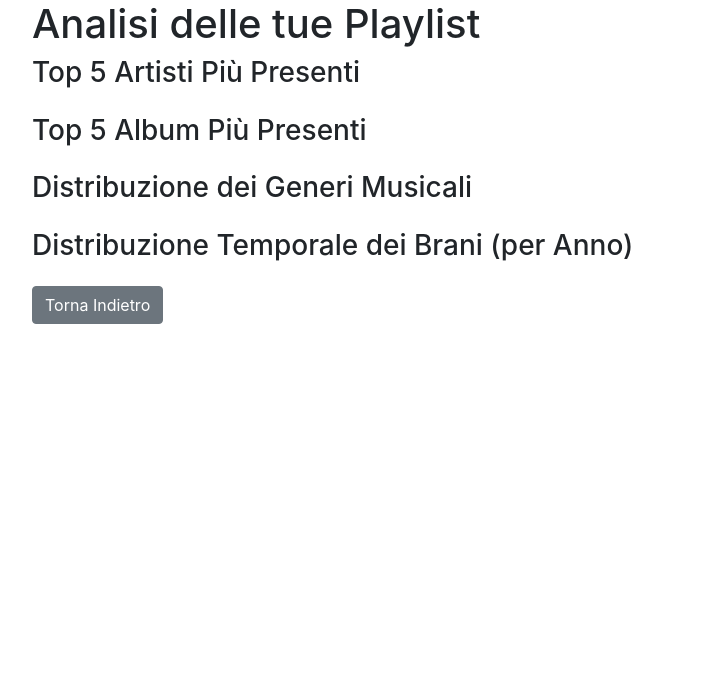
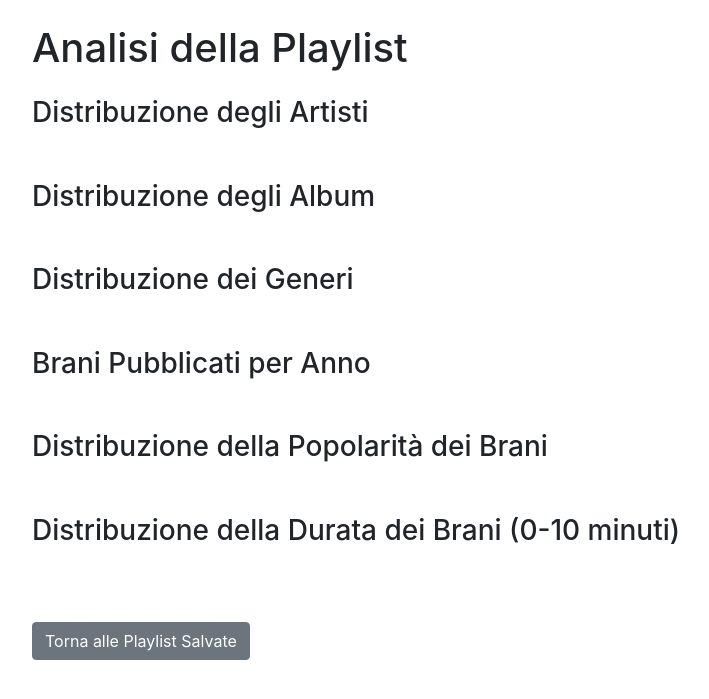
Before and after one commit to Arba-Marco/spotify_progetto, a Flask app: template templates/playlist_analysis.html in a window 1280 px wide. Shown: the top 699 px of the page, without its empty margins (53-762 px from the left). Run offline with Flask 3, Linux system fonts and the light colour scheme; the template is opened without the code that fills it, so the values that code supplies are empty; some libraries are stand-ins or nearby versions.

Commit message:
grafici popolarità e durata

```diff
--- a/blueprints/home.py
+++ b/blueprints/home.py
@@ -88,14 +88,17 @@ def playlist_analysis(playlist_id):
             release_date = track_info.get('album', {}).get('release_date')
             year = None
             if release_date:
-                year = release_date.split('-')[0]  # Prende solo l’anno
+                year = release_date.split('-')[0]
 
+            duration_ms = track_info.get('duration_ms', 0)
+            duration_min = round(duration_ms / 60000, 2)
             track_data = {
                 'track_name': track_info.get('name', 'Sconosciuto'),
                 'artist_name': artist_info.get('name', 'Sconosciuto'),
                 'album_name': track_info.get('album', {}).get('name', 'Sconosciuto'),
                 'genre': genre,
-                'release_year': year
+                'release_year': year,
+                'duration_min': duration_min
             }
             tracks_data.append(track_data)
     except Exception as e:
@@ -111,9 +114,8 @@ def playlist_analysis(playlist_id):
     top_artists = df['artist_name'].value_counts().head(5)
     top_albums = df['album_name'].value_counts().head(5)
     genre_distribution = df['genre'].value_counts()
+    release_counts = df['release_year'].value_counts().sort_index()
 
-    # 🆕 Distribuzione temporale per anno
-    release_counts = df['release_year'].value_counts().sort_index()
     year_fig = px.bar(x=release_counts.index, y=release_counts.values,
                       labels={'x': 'Anno di Pubblicazione', 'y': 'Numero di Brani'},
                       title='Brani Pubblicati per Anno')
@@ -125,11 +127,25 @@ def playlist_analysis(playlist_id):
     genre_fig = px.pie(genre_distribution, names=genre_distribution.index,
                        values=genre_distribution.values, title='Distribuzione dei generi musicali')
 
+    # ✅ Istogramma con più suddivisioni (0 - 10 min, ogni 0.25 min)
+    bins = [round(x * 0.25, 2) for x in range(0, 41)]  # 0 to 10 minutes in 15 sec steps
+    duration_fig = px.histogram(df, x='duration_min',
+                                category_orders={"duration_min": bins},
+                                labels={'duration_min': 'Durata (minuti)'},
+                                title='Distribuzione della Durata dei Brani nella Playlist',
+                                color_discrete_sequence=['#00BFFF'])
+    duration_fig.update_xaxes(dtick=0.5)  # visualizza un tick ogni 30 sec
+    duration_fig.update_layout(bargap=0.2)
+
     return render_template('playlist_analysis.html',
-                           artist_fig=artist_fig.to_html(),
-                           album_fig=album_fig.to_html(),
-                           genre_fig=genre_fig.to_html(),
-                           year_fig=year_fig.to_html())
+                           artist_fig=artist_fig.to_html(full_html=False),
+                           album_fig=album_fig.to_html(full_html=False),
+                           genre_fig=genre_fig.to_html(full_html=False),
+                           year_fig=year_fig.to_html(full_html=False),
+                           duration_fig=duration_fig.to_html(full_html=False))
+
+
+
 
 
 
--- a/templates/playlist_analysis.html
+++ b/templates/playlist_analysis.html
@@ -2,36 +2,52 @@
 <html lang="it">
 <head>
     <meta charset="UTF-8">
-    <meta name="viewport" content="width=device-width, initial-scale=1.0">
-    <title>Analisi delle Playlist</title>
-    <link rel="stylesheet" href="https://maxcdn.bootstrapcdn.com/bootstrap/4.0.0/css/bootstrap.min.css">
+    <title>Analisi Playlist</title>
+    <meta name="viewport" content="width=device-width, initial-scale=1">
+    <!-- Bootstrap e Plotly -->
+    <link rel="stylesheet" href="https://maxcdn.bootstrapcdn.com/bootstrap/4.5.2/css/bootstrap.min.css">
+    <script src="https://cdn.plot.ly/plotly-latest.min.js"></script>
+    <style>
+        .graph-container {
+            margin-bottom: 50px;
+        }
+    </style>
 </head>
 <body>
-    <div class="container">
-        <h1>Analisi delle tue Playlist</h1>
+<div class="container my-4">
+    <h1 class="mb-4">Analisi della Playlist</h1>
 
-        <div class="mb-4">
-            <h3>Top 5 Artisti Più Presenti</h3>
+    <div class="graph-container">
+        <h3>Distribuzione degli Artisti</h3>
         <div>{{ artist_fig|safe }}</div>
     </div>
 
-        <div class="mb-4">
-            <h3>Top 5 Album Più Presenti</h3>
+    <div class="graph-container">
+        <h3>Distribuzione degli Album</h3>
         <div>{{ album_fig|safe }}</div>
     </div>
 
-        <div class="mb-4">
-            <h3>Distribuzione dei Generi Musicali</h3>
+    <div class="graph-container">
+        <h3>Distribuzione dei Generi</h3>
         <div>{{ genre_fig|safe }}</div>
     </div>
 
-        <div class="mb-4">
-            <h3>Distribuzione Temporale dei Brani (per Anno)</h3>
+    <div class="graph-container">
+        <h3>Brani Pubblicati per Anno</h3>
         <div>{{ year_fig|safe }}</div>
     </div>
 
-        <!-- Aggiungi un pulsante per tornare alla pagina precedente -->
-        <button class="btn btn-secondary" onclick="window.history.back();">Torna Indietro</button>
+    <div class="graph-container">
+        <h3>Distribuzione della Popolarità dei Brani</h3>
+        <div>{{ popularity_fig|safe }}</div>
+    </div>
+
+    <div class="graph-container">
+        <h3>Distribuzione della Durata dei Brani (0-10 minuti)</h3>
+        <div>{{ duration_fig|safe }}</div>
+    </div>
+
+    <a href="{{ url_for('home.view_saved_playlists') }}" class="btn btn-secondary mt-4">Torna alle Playlist Salvate</a>
 </div>
 </body>
 </html>
```
Lines whose indentation alone changed are shown as unchanged.
